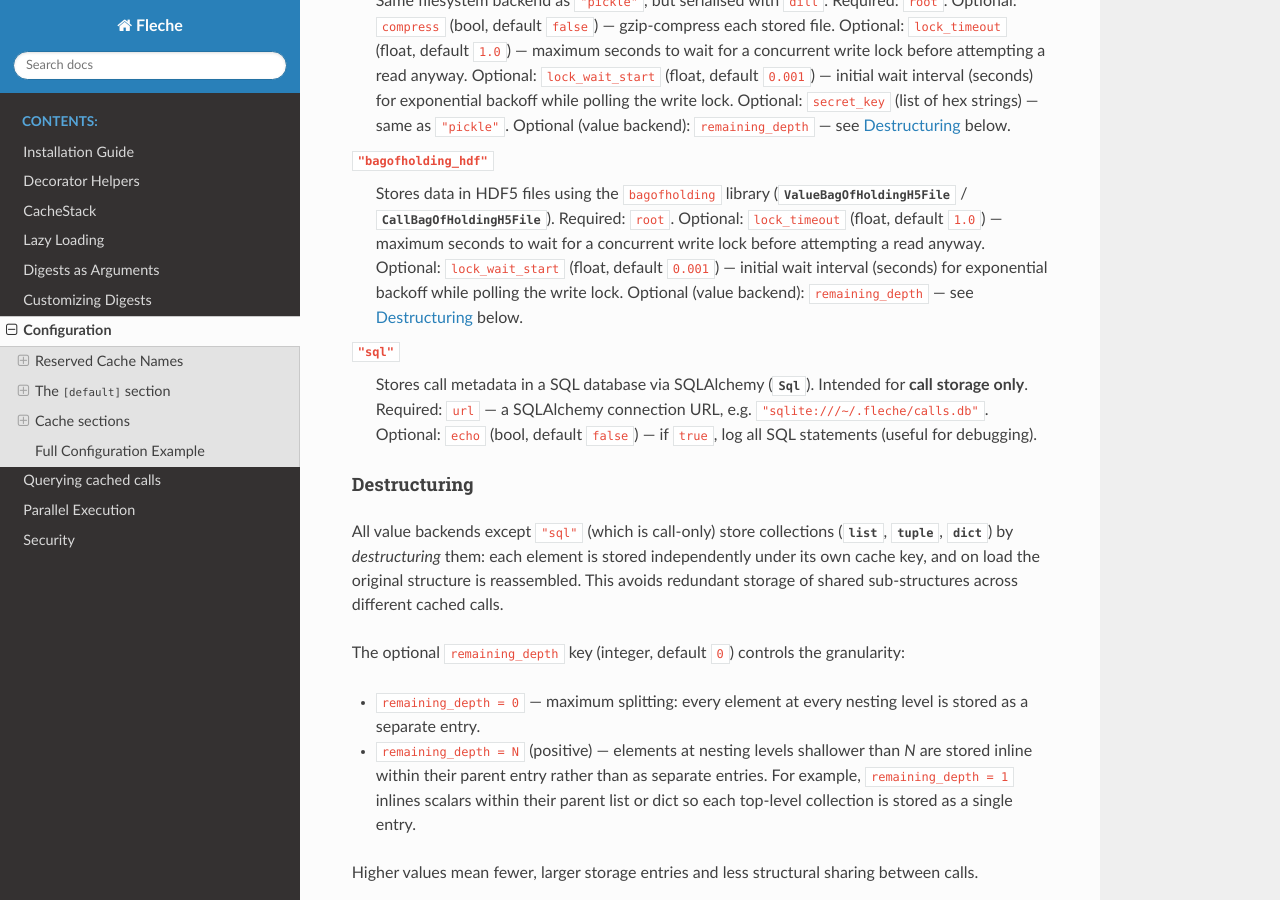
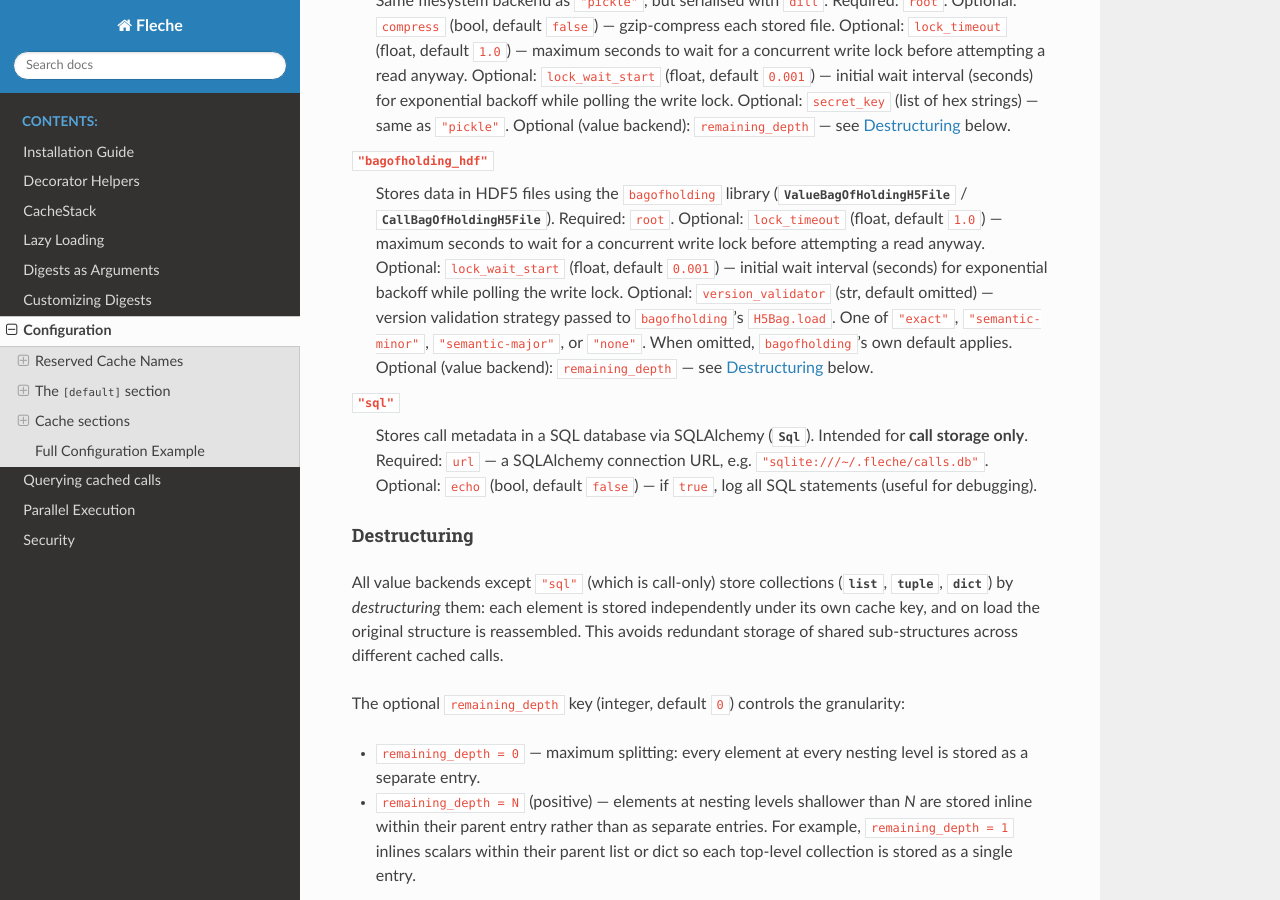
Before and after one commit to pmrv/fleche, a Sphinx documentation site: the page built from docs/configuration.rst, in a window 1280 px wide and 900 px high, scrolled down 2960 px. Built offline with Sphinx 7.4.7 and the Read the Docs theme 3.1.0, drawn with Linux system fonts in a browser that asks for light colours; pages that are not in the unit, such as notebooks, are missing from menus.

```diff
--- a/docs/configuration.rst
+++ b/docs/configuration.rst
@@ -156,6 +156,10 @@ Available storage types
     a concurrent write lock before attempting a read anyway.
     Optional: ``lock_wait_start`` (float, default ``0.001``) — initial wait interval
     (seconds) for exponential backoff while polling the write lock.
+    Optional: ``version_validator`` (str, default omitted) — version validation
+    strategy passed to ``bagofholding``'s ``H5Bag.load``.  One of ``"exact"``,
+    ``"semantic-minor"``, ``"semantic-major"``, or ``"none"``.  When omitted,
+    ``bagofholding``'s own default applies.
     Optional (value backend): ``remaining_depth`` — see `Destructuring`_ below.
 
 ``"sql"``
```
